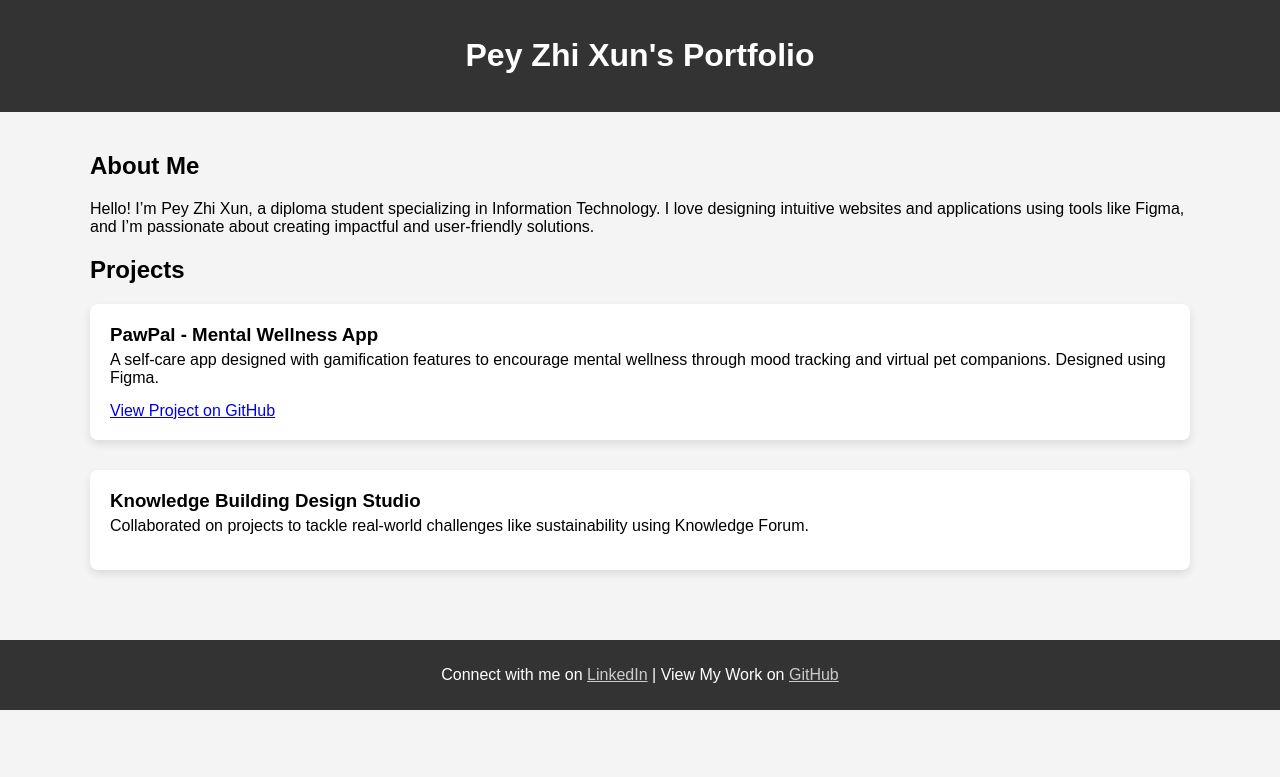
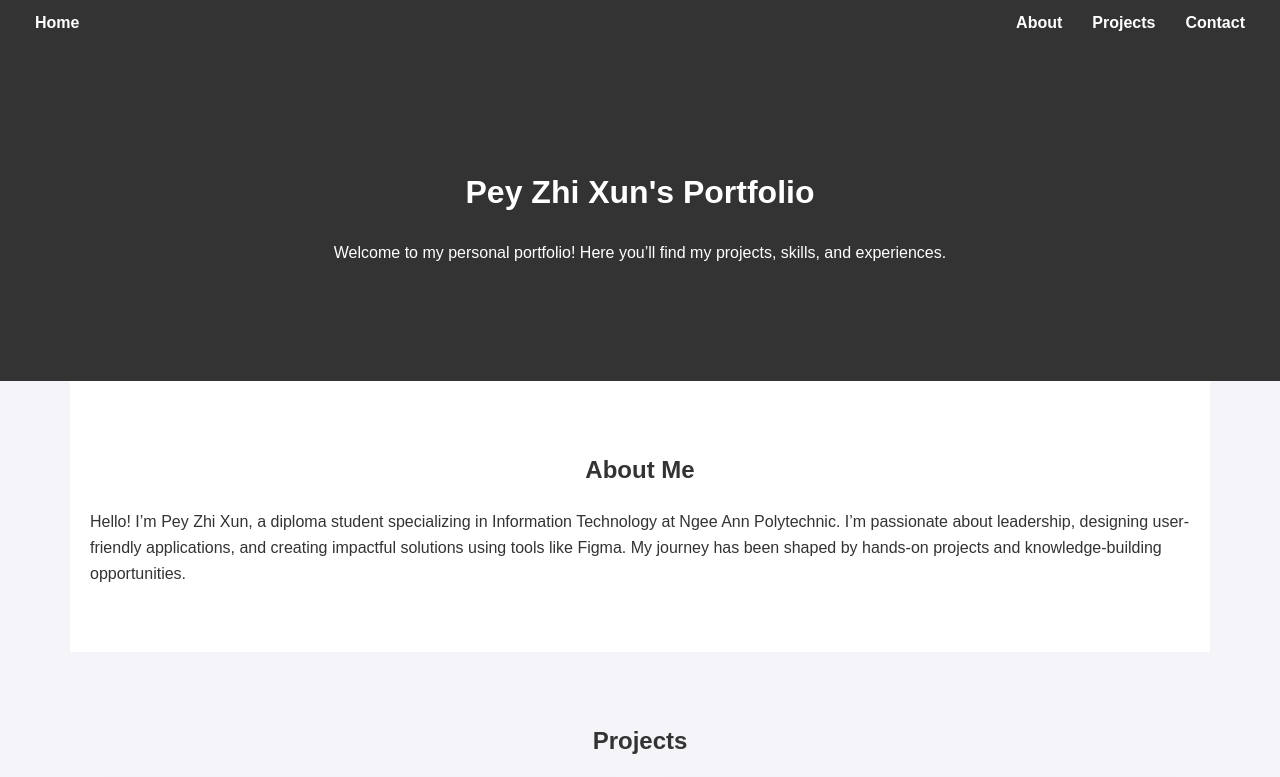
Before and after one commit to zhixun04/portfolio, a plain HTML site: page index.html in a window 1280 px wide. Shown: the top 777 px of the page. Drawn offline with Linux system fonts and the light colour scheme.

Commit message:
Update index.html

```diff
--- a/index.html
+++ b/index.html
@@ -5,72 +5,153 @@
     <meta name="viewport" content="width=device-width, initial-scale=1.0">
     <title>Pey Zhi Xun's Portfolio</title>
     <style>
+        /* General Styling */
         body {
             font-family: Arial, sans-serif;
             margin: 0;
             padding: 0;
-            background-color: #f4f4f4;
+            line-height: 1.6;
+            background-color: #f4f4f9;
+            color: #333;
         }
+
+        /* Navigation Bar */
+        nav {
+            background-color: #333;
+            color: white;
+            padding: 10px 20px;
+            display: flex;
+            justify-content: space-between;
+            align-items: center;
+            position: sticky;
+            top: 0;
+            z-index: 1000;
+        }
+        nav a {
+            color: white;
+            text-decoration: none;
+            margin: 0 15px;
+            font-weight: bold;
+        }
+        nav a:hover {
+            color: #f4f4f9;
+        }
+        .nav-links {
+            display: flex;
+        }
+
+        /* Header Section */
         header {
+            text-align: center;
+            padding: 100px 20px;
             background-color: #333;
-            color: #fff;
-            padding: 1rem 0;
+            color: white;
+        }
+
+        /* Sections */
+        section {
+            padding: 50px 20px;
+            max-width: 1100px;
+            margin: auto;
+        }
+        section:nth-child(odd) {
+            background-color: #fff;
+        }
+        section:nth-child(even) {
+            background-color: #f4f4f9;
+        }
+        h1, h2 {
             text-align: center;
         }
-        .container {
-            max-width: 1100px;
-            margin: 0 auto;
+
+        /* Project Cards */
+        .projects {
+            display: grid;
+            grid-template-columns: repeat(auto-fit, minmax(300px, 1fr));
+            gap: 20px;
+        }
+        .project-card {
+            background: white;
+            border-radius: 10px;
             padding: 20px;
+            box-shadow: 0 4px 8px rgba(0, 0, 0, 0.1);
+            transition: transform 0.2s;
         }
-        .project {
-            margin-bottom: 30px;
-            padding: 20px;
-            background: #fff;
-            border-radius: 8px;
-            box-shadow: 0 4px 8px rgba(0, 0, 0, 0.1);
+        .project-card:hover {
+            transform: scale(1.05);
         }
-        .project h3 {
-            margin: 0;
+        .project-card img {
+            width: 100%;
+            border-radius: 10px;
+            height: auto;
         }
-        .project p {
-            margin: 5px 0 15px;
+        .project-card h3 {
+            margin: 10px 0;
         }
+
+        /* Footer */
         footer {
             text-align: center;
-            padding: 10px;
-            background: #333;
-            color: #fff;
-            margin-top: 20px;
+            padding: 20px;
+            background-color: #333;
+            color: white;
+        }
+        footer a {
+            color: #f4f4f9;
+            text-decoration: none;
         }
     </style>
 </head>
 <body>
-    <header>
+    <nav>
+        <div><a href="#home">Home</a></div>
+        <div class="nav-links">
+            <a href="#about">About</a>
+            <a href="#projects">Projects</a>
+            <a href="#contact">Contact</a>
+        </div>
+    </nav>
+
+    <header id="home">
         <h1>Pey Zhi Xun's Portfolio</h1>
+        <p>Welcome to my personal portfolio! Here you’ll find my projects, skills, and experiences.</p>
     </header>
 
-    <div class="container">
-        <section>
-            <h2>About Me</h2>
-            <p>Hello! I’m Pey Zhi Xun, a diploma student specializing in Information Technology. I love designing intuitive websites and applications using tools like Figma, and I’m passionate about creating impactful and user-friendly solutions.</p>
-        </section>
+    <section id="about">
+        <h2>About Me</h2>
+        <p>Hello! I’m Pey Zhi Xun, a diploma student specializing in Information Technology at Ngee Ann Polytechnic. I’m passionate about leadership, designing user-friendly applications, and creating impactful solutions using tools like Figma. My journey has been shaped by hands-on projects and knowledge-building opportunities.</p>
+    </section>
 
-        <section>
-            <h2>Projects</h2>
-            <div class="project">
+    <section id="projects">
+        <h2>Projects</h2>
+        <div class="projects">
+            <!-- Project 1 -->
+            <div class="project-card">
+                <img src="https://via.placeholder.com/300x200" alt="PawPal App">
                 <h3>PawPal - Mental Wellness App</h3>
-                <p>A self-care app designed with gamification features to encourage mental wellness through mood tracking and virtual pet companions. Designed using Figma.</p>
-                <a href="https://github.com/zhixun04" target="_blank">View Project on GitHub</a>
+                <p>A self-care app with gamified features to encourage mental wellness. Designed using Figma.</p>
+                <a href="https://github.com/zhixun04" target="_blank">View Project</a>
             </div>
-            <div class="project">
+            <!-- Project 2 -->
+            <div class="project-card">
+                <img src="https://via.placeholder.com/300x200" alt="KBDS 2021">
                 <h3>Knowledge Building Design Studio</h3>
-                <p>Collaborated on projects to tackle real-world challenges like sustainability using Knowledge Forum.</p>
+                <p>Collaborated on sustainability projects and presented prototypes to experts.</p>
+                <a href="https://github.com/zhixun04" target="_blank">View Details</a>
             </div>
-        </section>
-    </div>
+        </div>
+    </section>
+
+    <section id="contact">
+        <h2>Contact Me</h2>
+        <p>If you’d like to get in touch, feel free to reach out through any of the platforms below!</p>
+        <p>Email: <a href="mailto:zhixun04@example.com">zhixun04@example.com</a></p>
+        <p>GitHub: <a href="https://github.com/zhixun04" target="_blank">github.com/zhixun04</a></p>
+        <p>LinkedIn: <a href="https://linkedin.com/in/yourlinkedin" target="_blank">linkedin.com/in/yourlinkedin</a></p>
+    </section>
 
     <footer>
-        <p>Connect with me on <a href="https://linkedin.com/in/yourlinkedin" target="_blank" style="color: #ccc;">LinkedIn</a> | View My Work on <a href="https://github.com/zhixun04" target="_blank" style="color: #ccc;">GitHub</a></p>
+        <p>© 2025 Pey Zhi Xun. All rights reserved.</p>
     </footer>
 </body>
 </html>
```
